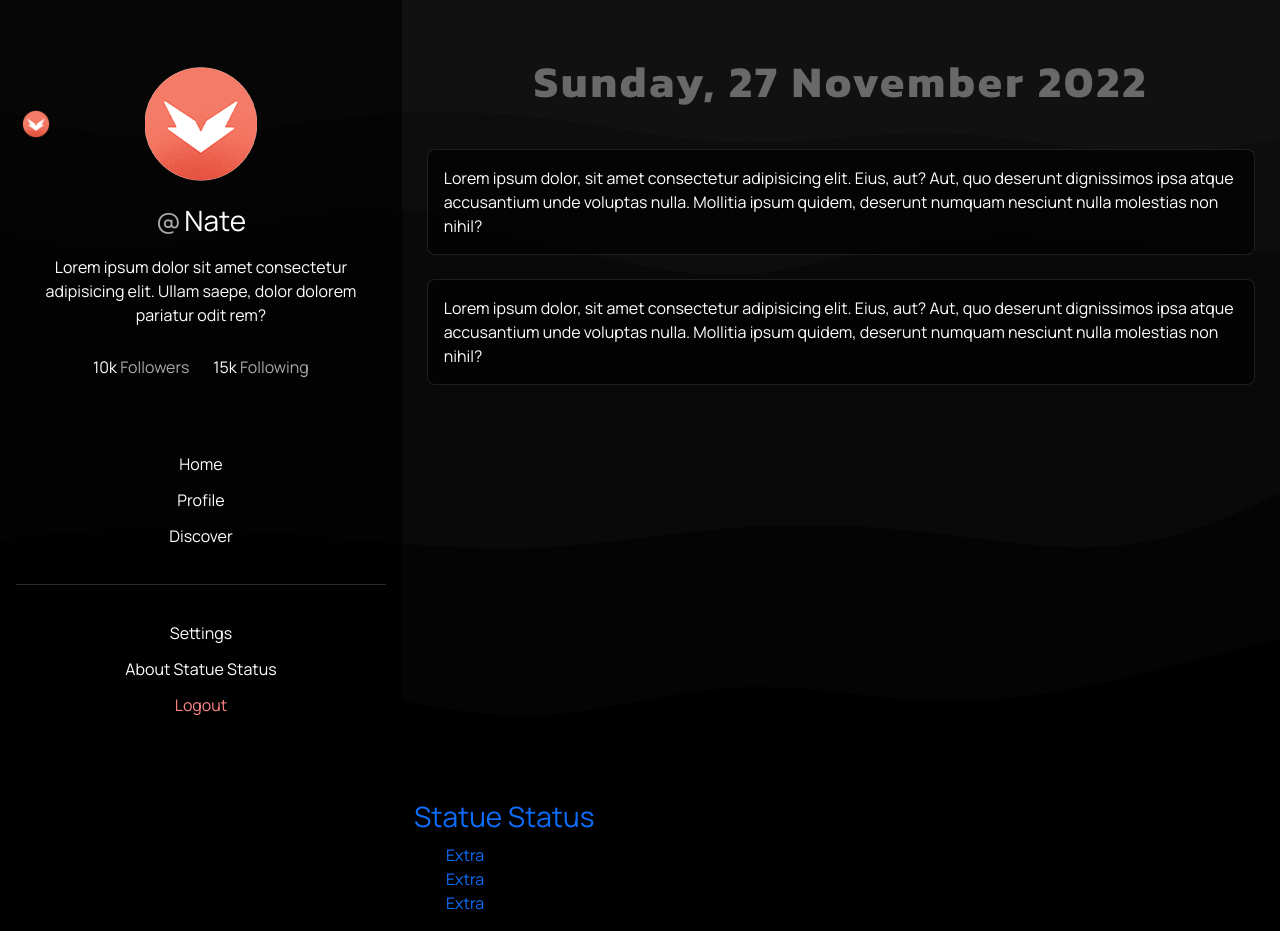
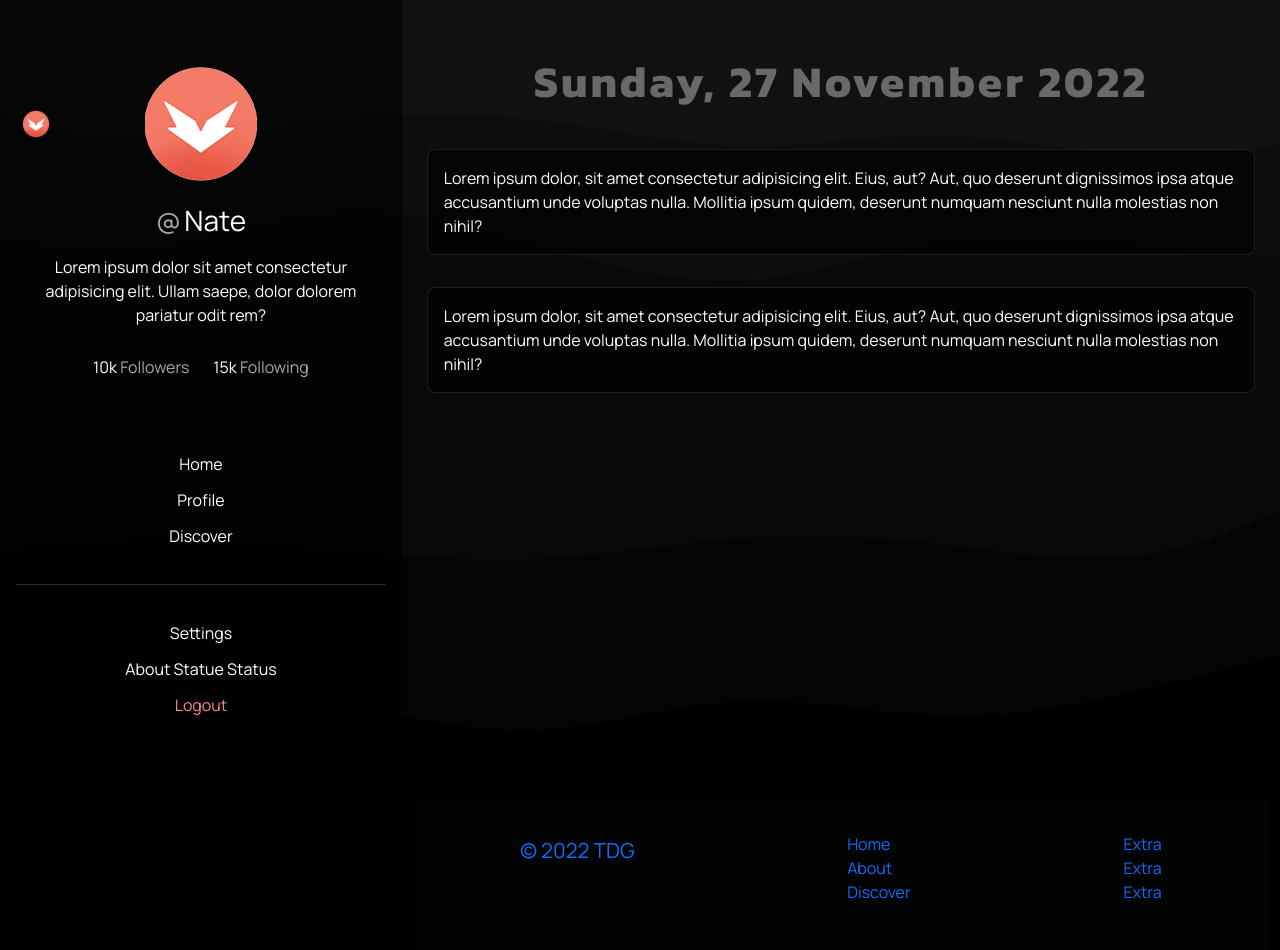
Before and after one commit to TDG-Org/Statue-Status, a React (Create React App) app in the folder client/: page / in a window 1280 px wide. Built offline with nearby package versions, Linux system fonts and the light colour scheme.

Commit message:
updating styles and colors

```diff
--- a/client/src/components/Footer.jsx
+++ b/client/src/components/Footer.jsx
@@ -9,10 +9,22 @@ const Footer = () => {
 
       {/* Logo  */}
       <div className="logo">
-        <h3><a href="#">Statue Status</a></h3>
+        <h3><a href="#">&#169; 2022 TDG</a></h3>
       </div>
 
       {/* Links  */}
+      <ul className="footer-links">
+        <li>
+          <a href="#">Home</a>
+        </li>
+        <li>
+          <a href="#">About</a>
+        </li>
+        <li>
+          <a href="#">Discover</a>
+        </li>
+      </ul>
+
       <ul className="footer-links">
         <li>
           <a href="#">Extra</a>
--- a/client/src/sass/components/Aside.scss
+++ b/client/src/sass/components/Aside.scss
@@ -1,5 +1,6 @@
 // Aside Style Sheet
 
+// Variables
 @import "../variables.scss";
 
 .aside-comp {
--- a/client/src/sass/components/Footer.scss
+++ b/client/src/sass/components/Footer.scss
@@ -0,0 +1,25 @@
+// Footer Styles
+
+// Variables
+@import "../variables.scss";
+
+footer {
+  background-color: rgba(36, 36, 36, 0.096);
+  display: flex;
+  padding: 2rem 0;
+  min-height: 150px;
+  justify-content: space-around;
+
+  .logo {
+    h3 {
+      a {
+        font-size: 1.3rem;
+      }
+    }
+  }
+
+  ul {
+    padding: 0;
+    margin: 0;
+  }
+}
--- a/client/src/sass/components/User.scss
+++ b/client/src/sass/components/User.scss
@@ -70,7 +70,7 @@
 
     &:hover {
       cursor: pointer;
-      filter: drop-shadow(0 0 11px rgba(255, 255, 255, 0.386));
+      filter: drop-shadow(0 0 9px rgba(255, 255, 255, 0.14));
     }
   }
 }
@@ -102,7 +102,7 @@
 
     &:hover {
       cursor: pointer;
-      color: $light-clr;
+      color: $second-clr;
       text-decoration: underline;
     }
   }
@@ -110,6 +110,15 @@
 
 .user-bio {
   padding: 0rem 1.3rem;
+}
+
+// Follow Count
+
+.following-count {
+  cursor: pointer;
+  &:hover span, .following-count  {
+    color: $second-clr !important;
+  }
 }
 
 .follow-count-wrapper {
@@ -128,7 +137,7 @@
     color: $mid-light-clr;
   }
 
-  #userFollowersCount, #userFollowingCount {
-    color: $light-clr;
-  }
+  // #userFollowersCount, #userFollowingCount {
+  //   color: $light-clr;
+  // }
 }
--- a/client/src/sass/main.scss
+++ b/client/src/sass/main.scss
@@ -79,7 +79,7 @@ p, span, em, li, a, i, div {
 
 .pallet {
   padding: 1rem;
-  margin: 1.5rem 0;
+  margin: 2rem 0;
   background-color: $mid-dark-clr;
   border: 1px solid rgba(43, 43, 43, 0.714);
   border-radius: 8px;
--- a/client/src/sass/variables.scss
+++ b/client/src/sass/variables.scss
@@ -2,7 +2,7 @@
 
 // Main
 $prime-clr: #0084ff;
-$second-clr: #00ffa2;
+$second-clr: #00ffcc;
 $accent-clr: #ff2bbf;
 
 // Headers
```
